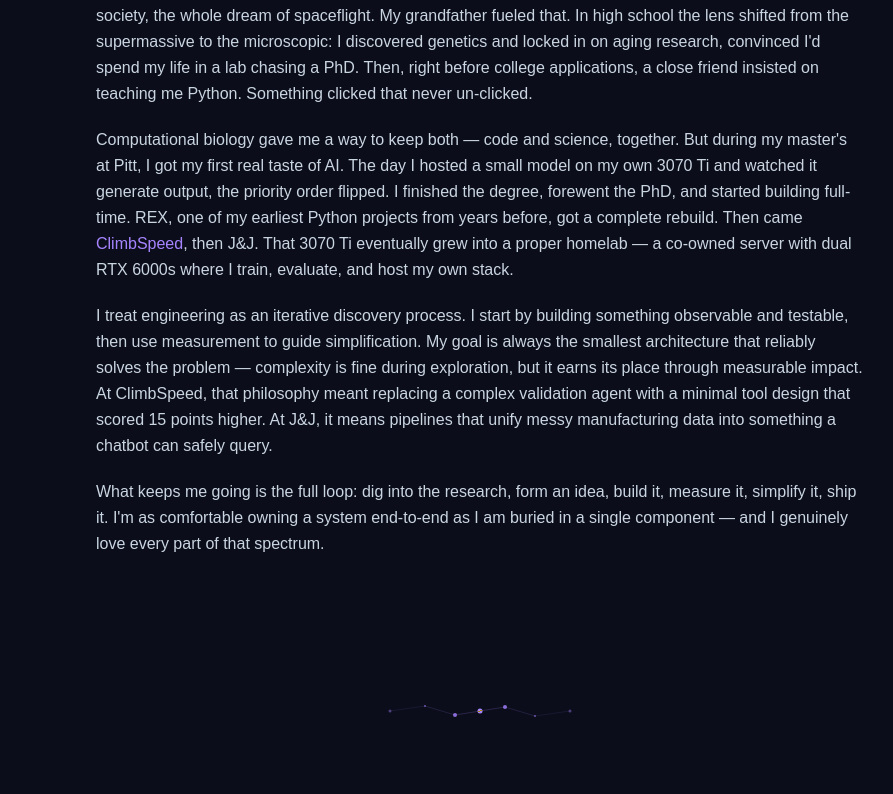
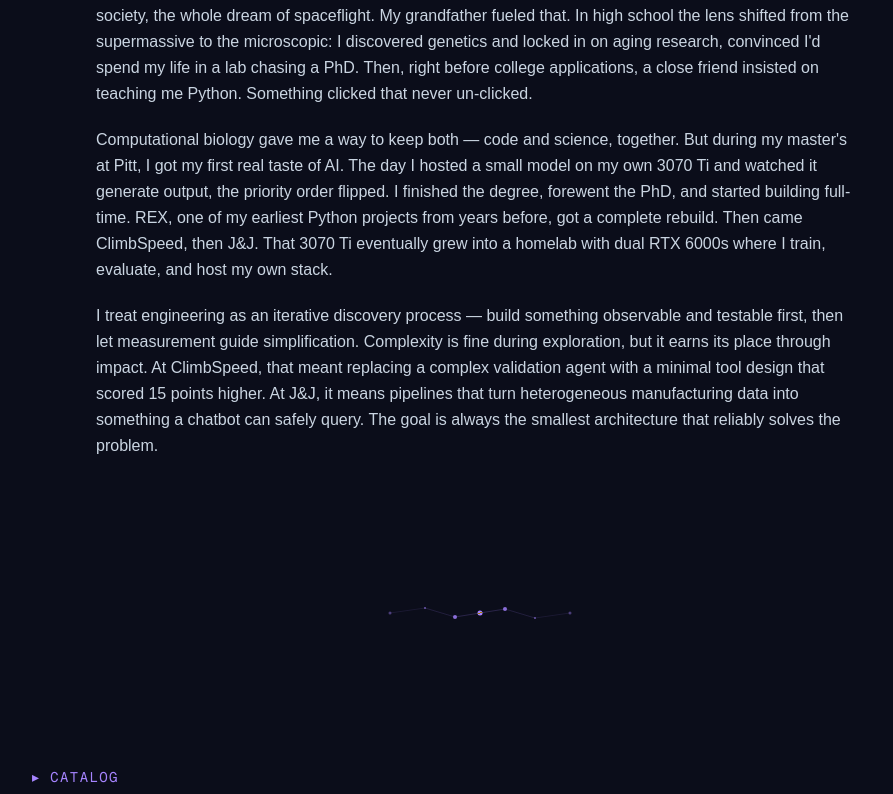
Before and after one commit to David-Antolick/antolick_website, a Next.js app: page / in a window 1280 px wide. Shown: the part 1265-2059 px from the top of the page, without its empty margins (160-1053 px from the left). Built offline with nearby package versions, Linux system fonts and the light colour scheme.

Commit message:
Tweaks to about

```diff
--- a/components/About.tsx
+++ b/components/About.tsx
@@ -58,35 +58,20 @@
             3070 Ti and watched it generate output, the priority order
             flipped. I finished the degree, forewent the PhD, and started
             building full-time. REX, one of my earliest Python projects from
-            years before, got a complete rebuild. Then came{" "}
-            <a
-              href="https://climbspeed.com"
-              target="_blank"
-              rel="noopener noreferrer"
-              className="text-violet-400 hover:text-violet-300 transition-colors"
-            >
-              ClimbSpeed
-            </a>
-            , then J&amp;J. That 3070 Ti eventually grew into a proper
-            homelab &mdash; a co-owned server with dual RTX 6000s where I
-            train, evaluate, and host my own stack.
+            years before, got a complete rebuild. Then came ClimbSpeed, then
+            J&amp;J. That 3070 Ti eventually grew into a homelab with dual
+            RTX 6000s where I train, evaluate, and host my own stack.
           </p>
           <p>
-            I treat engineering as an iterative discovery process. I start by
-            building something observable and testable, then use measurement to
-            guide simplification. My goal is always the smallest architecture
-            that reliably solves the problem &mdash; complexity is fine during
-            exploration, but it earns its place through measurable impact. At
-            ClimbSpeed, that philosophy meant replacing a complex validation
-            agent with a minimal tool design that scored 15 points higher. At
-            J&amp;J, it means pipelines that unify messy manufacturing data
-            into something a chatbot can safely query.
-          </p>
-          <p>
-            What keeps me going is the full loop: dig into the research, form
-            an idea, build it, measure it, simplify it, ship it. I&apos;m as
-            comfortable owning a system end-to-end as I am buried in a single
-            component &mdash; and I genuinely love every part of that spectrum.
+            I treat engineering as an iterative discovery process &mdash; build
+            something observable and testable first, then let measurement guide
+            simplification. Complexity is fine during exploration, but it earns
+            its place through impact. At ClimbSpeed, that meant replacing a
+            complex validation agent with a minimal tool design that scored 15
+            points higher. At J&amp;J, it means pipelines that turn
+            heterogeneous manufacturing data into something a chatbot can
+            safely query. The goal is always the smallest architecture that
+            reliably solves the problem.
           </p>
         </div>
       </div>
```
